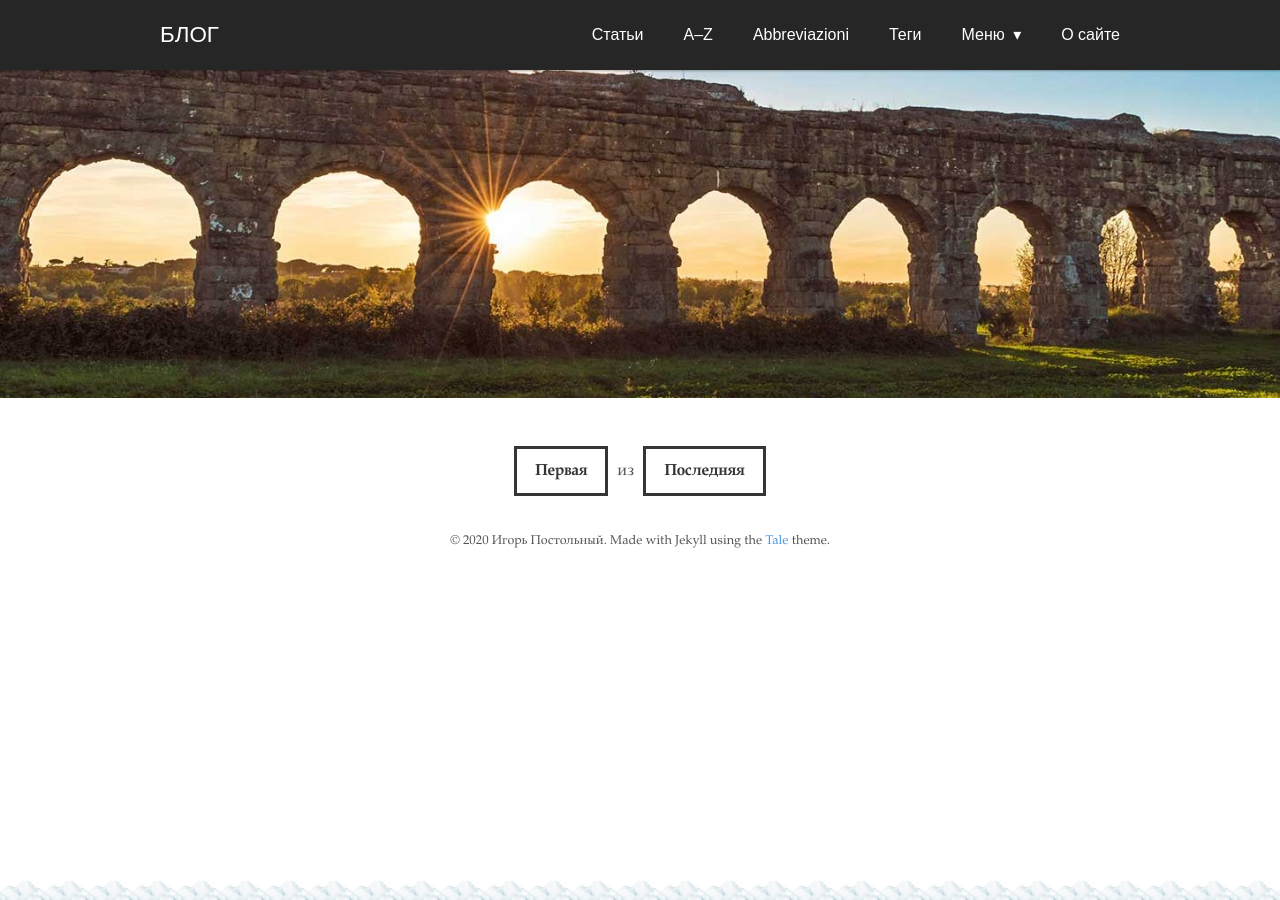
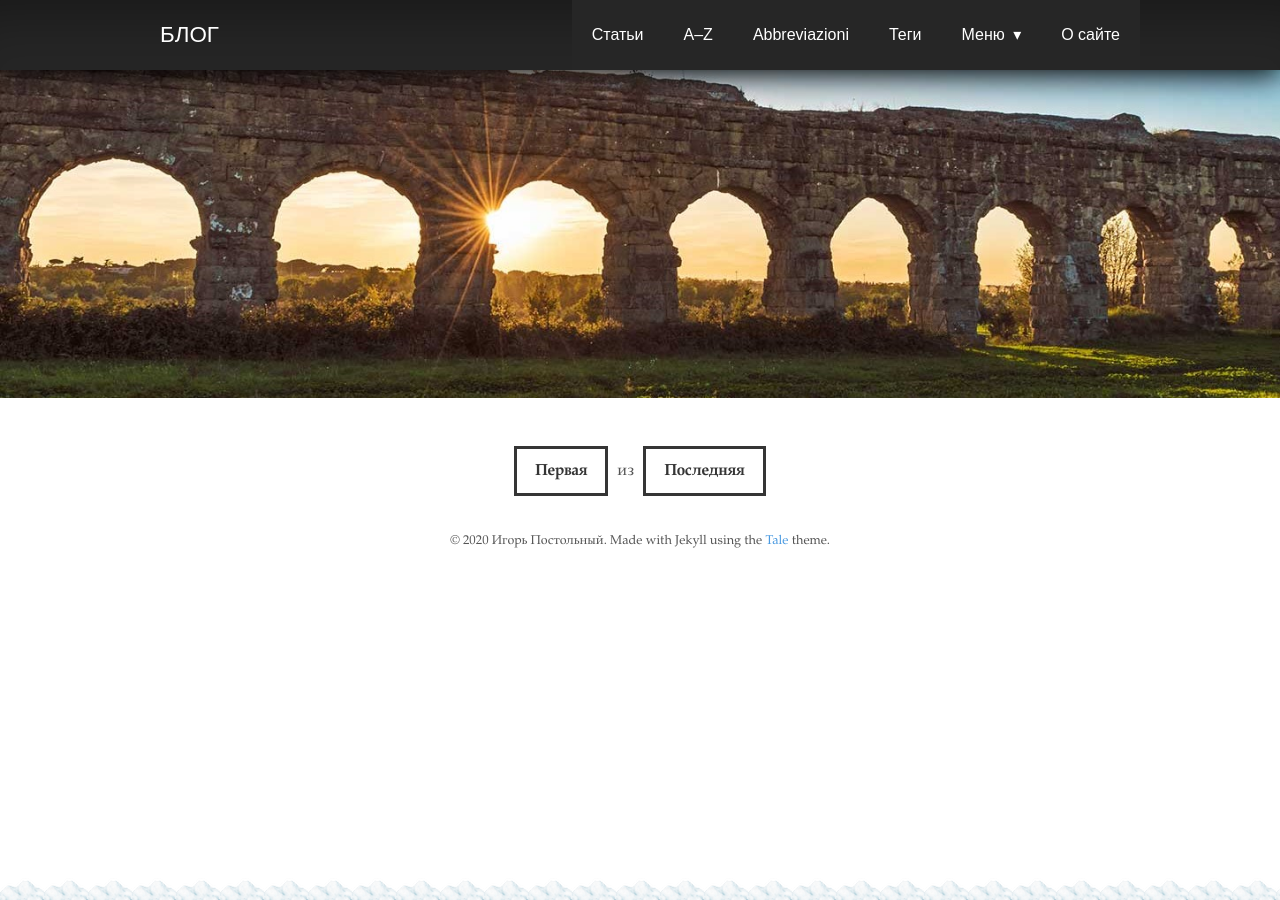
Before and after one commit to postolny/postolny.github.io, a Jekyll site: the page built from README.md, in a window 1280 px wide. Built offline with Jekyll 4.4.1, drawn with Linux system fonts in a browser that asks for light colours; nearby versions of some CDN libraries; our own code applies the rules of GitHub Pages for plain Markdown files.

Commit message:
Update _layout.scss

```diff
--- a/_sass/tale/_layout.scss
+++ b/_sass/tale/_layout.scss
@@ -28,8 +28,7 @@ $link-hover-color: #2581DC;
 .navigation {
   height: $nav-height;
   background: $nav-background;
-
-  box-shadow: 0 1px 2px rgba(0, 0, 0, 0.3);
+  box-shadow: inset 0px 60px 61px -48px rgba(0,0,0,0.4), 0 5px 30px #000;
   left: 0;
   position: absolute;
   top: 0;
```
